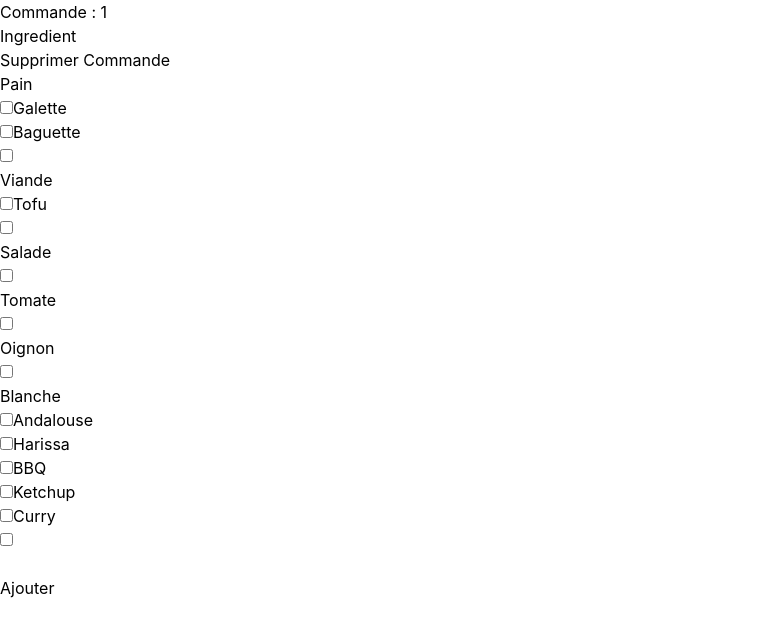
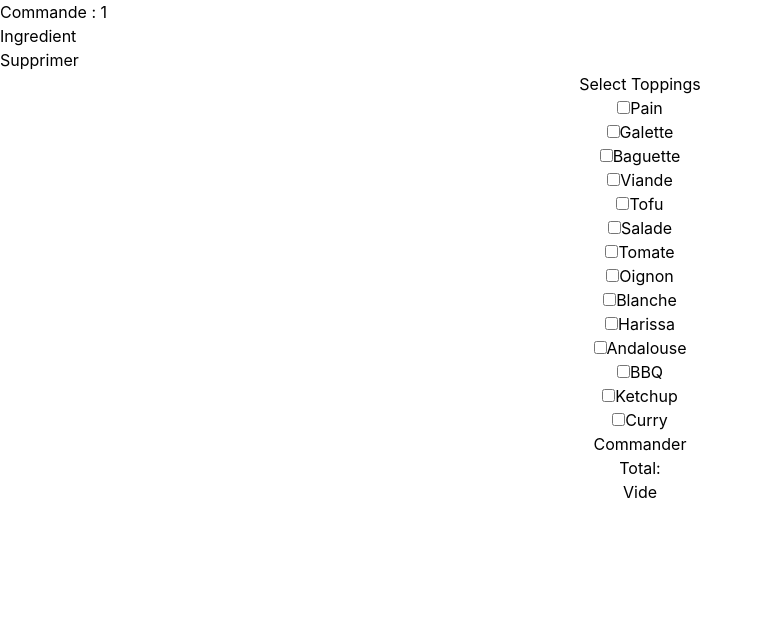
Before and after one commit to eri/magic-kebab, a React (Create React App) app: page / in a window 1280 px wide. Shown: the top 636 px of the page, without its empty margins (0-763 px from the left). Built offline with nearby package versions, Linux system fonts and the light colour scheme.

Commit message:
Restructuration of the architecture

```diff
--- a/src/KebabForm.js
+++ b/src/KebabForm.js
@@ -1,13 +1,14 @@
 import { useState } from "react";
-//import { pains, viandes, sauces, crudites } from "./orders";
+import { ingredients } from "./orders";
 
+/*
 function BurgerForm(props) {
   const [pain, setPain] = useState("");
   const [viande, setViande] = useState("");
   const [salade, setSalade] = useState("");
   const [tomate, setTomate] = useState("");
   const [oignon, setOignon] = useState("");
-  const [sauces, setSauces] = useState([""]);
+  const [sauces, setSauces] = useState("");
   const { onSubmit } = props;
 
   const handleSubmit = (event) => {
@@ -30,7 +31,7 @@ function BurgerForm(props) {
           type="checkbox"
           name="pain"
           value="Pain"
-          onChange={(e) => setPain(e.target.value)}
+          onClick={(e) => setPain(e.target.value)}
         />
         <label for="galette">Galette</label>
         <br />
@@ -38,7 +39,7 @@ function BurgerForm(props) {
           type="checkbox"
           name="galette"
           value="Galette"
-          onChange={(e) => setPain(e.target.value)}
+          defaultChecked={(e) => setPain(e.target.value)}
         />
         <label for="baguette">Baguette</label>
         <br />
@@ -46,7 +47,7 @@ function BurgerForm(props) {
           type="checkbox"
           name="baguette"
           value="Baguette"
-          onChange={(e) => setPain(e.target.value)}
+          onClick={(e) => setPain(e.target.value)}
         />
       </div>
       <div>
@@ -56,7 +57,7 @@ function BurgerForm(props) {
           type="checkbox"
           name="viande"
           value="Viande"
-          onChange={(e) => setViande(e.target.value)}
+          onClick={(e) => setViande(e.target.value)}
         />
         <label for="tofu">Tofu</label>
         <br />
@@ -64,7 +65,7 @@ function BurgerForm(props) {
           type="checkbox"
           name="tofu"
           value="Tofu"
-          onChange={(e) => setViande(e.target.value)}
+          onClick={(e) => setViande(e.target.value)}
         />
       </div>
       <div>
@@ -74,7 +75,7 @@ function BurgerForm(props) {
           type="checkbox"
           name="salade"
           value="Salade"
-          onChange={(e) => setSalade(e.target.value)}
+          onClick={(e) => setSalade(e.target.value)}
         />
       </div>
       <div>
@@ -84,7 +85,7 @@ function BurgerForm(props) {
           type="checkbox"
           name="tomate"
           value="Tomate"
-          onChange={(e) => setTomate(e.target.value)}
+          onClick={(e) => setTomate(e.target.value)}
         />
       </div>
       <div>
@@ -94,7 +95,7 @@ function BurgerForm(props) {
           type="checkbox"
           name="oignon"
           value="Oignon"
-          onChange={(e) => setOignon(e.target.value)}
+          onClick={(e) => setOignon(e.target.value)}
         />
       </div>
       <div>
@@ -104,7 +105,7 @@ function BurgerForm(props) {
           type="checkbox"
           name="blanche"
           value="Blanche"
-          onChange={(e) => setSauces([e.target.value])}
+          onClick={(e) => setSauces([e.target.value])}
         />
         <label for="andalouse">Andalouse</label>
         <br />
@@ -112,7 +113,7 @@ function BurgerForm(props) {
           type="checkbox"
           name="andalouse"
           value="Andalouse"
-          onChange={(e) => setSauces([e.target.value])}
+          onClick={(e) => setSauces([e.target.value])}
         />
         <label for="harissa">Harissa</label>
         <br />
@@ -120,7 +121,7 @@ function BurgerForm(props) {
           type="checkbox"
           name="harissa"
           value="Harissa"
-          onChange={(e) => setSauces([e.target.value])}
+          onClick={(e) => setSauces([e.target.value])}
         />
         <label for="BBQ">BBQ</label>
         <br />
@@ -128,7 +129,7 @@ function BurgerForm(props) {
           type="checkbox"
           name="BBQ"
           value="BBQ"
-          onChange={(e) => setSauces([e.target.value])}
+          onClick={(e) => setSauces([e.target.value])}
         />
         <label for="ketchup">Ketchup</label>
         <br />
@@ -136,7 +137,7 @@ function BurgerForm(props) {
           type="checkbox"
           name="ketchup"
           value="Ketchup"
-          onChange={(e) => setSauces([e.target.value])}
+          onClick={(e) => setSauces([e.target.value])}
         />
         <label for="curry">Curry</label>
         <br />
@@ -144,7 +145,7 @@ function BurgerForm(props) {
           type="checkbox"
           name="curry"
           value="Curry"
-          onChange={(e) => setSauces([e.target.value])}
+          onClick={(e) => setSauces([e.target.value])}
         />
       </div>
       <br />
@@ -152,5 +153,118 @@ function BurgerForm(props) {
     </form>
   );
 }
+*/
 
+function BurgerForm(props) {
+  let sauce = [""];
+  const [pain, setPain] = useState("");
+  const [viande, setViande] = useState("");
+  const [salade, setSalade] = useState("");
+  const [tomate, setTomate] = useState("");
+  const [oignon, setOignon] = useState("");
+  const [sauces, setSauces] = useState("Vide");
+  const [checkedState, setCheckedState] = useState(
+    new Array(ingredients.length).fill(false)
+  );
+  const { onSubmit } = props;
+
+  const handleOnChange = (position) => {
+    const updatedCheckedState = checkedState.map((item, index) =>
+      index === position ? !item : item
+    );
+
+    setCheckedState(updatedCheckedState);
+    const Finishedsauces = updatedCheckedState.reduce(
+      (sauce, currentState, index) => {
+        if (currentState === false) {
+          switch (ingredients[index].categorie) {
+            case "salade":
+              setSalade("");
+              break;
+            case "tomate":
+              setTomate("");
+              break;
+            case "oignon":
+              setOignon("");
+              break;
+            default:
+              console.log("aucun changement");
+          }
+        }
+        if (currentState === true) {
+          switch (ingredients[index].categorie) {
+            case "pains":
+              setPain(ingredients[index].name);
+              break;
+            case "viandes":
+              setViande(ingredients[index].name);
+              break;
+            case "salade":
+              setSalade(ingredients[index].name);
+              break;
+            case "tomate":
+              setTomate(ingredients[index].name);
+              break;
+            case "oignon":
+              setOignon(ingredients[index].name);
+              break;
+            case "sauces":
+              if (sauce.length < 2) {
+                setSauces((sauce = [...sauce, " " + ingredients[index].name]));
+              }
+              return sauce;
+            default:
+              console.log("aucun changement");
+          }
+          return sauce;
+        }
+        return sauce;
+      },
+      ""
+    );
+
+    setSauces(Finishedsauces);
+  };
+
+  const handleSubmit = (event) => {
+    event.preventDefault();
+    onSubmit({ pain, viande, salade, tomate, oignon, sauces });
+  };
+
+  return (
+    <div className="App">
+      <h3>Select Toppings</h3>
+      <ul className="toppings-sauce">
+        <form className="add-form" onSubmit={handleSubmit}>
+          {ingredients.map(({ name, categorie, image }, index) => {
+            return (
+              <li key={index}>
+                <div className="toppings-sauce-item">
+                  <div className="left-section">
+                    <input
+                      type="checkbox"
+                      id={`custom-checkbox-${index}`}
+                      name={name}
+                      value={name}
+                      checked={checkedState[index]}
+                      onChange={() => handleOnChange(index)}
+                    />
+                    <label htmlFor={`custom-checkbox-${index}`}>{name}</label>
+                  </div>
+                </div>
+              </li>
+            );
+          })}
+          <button type="submit">Commander</button>
+        </form>
+        <li>
+          <div className="toppings-sauce-item">
+            <div className="left-section">Total:</div>
+            <div className="right-section">{sauces}</div>
+          </div>
+        </li>
+      </ul>
+    </div>
+  );
+}
 export default BurgerForm;
--- a/src/KebabOrder.js
+++ b/src/KebabOrder.js
@@ -11,7 +11,7 @@ function KebabOrder(props) {
       <p>{kebab.oignon}</p>
       <p>{kebab.sauces}</p>
       <button className="title_block" onClick={() => deleteKebab(1)}>
-        Supprimer Commande
+        Supprimer
       </button>
     </div>
   );
--- a/src/orders.js
+++ b/src/orders.js
@@ -1,34 +1,28 @@
 export let currentOrder = {
   pain: null,
   viande: null,
-  sauces: [],
   salade: false,
   tomate: false,
   oignon: false,
+  sauces: [],
 };
 
-export let pains = [
-  { nom: "Pain", image: "https://..." },
-  { nom: "Galette", image: "https://..." },
-  { nom: "Baguette", image: "https://..." },
+export let ingredients = [
+  { name: "Pain", categorie: "pains", image: "https://..." },
+  { name: "Galette", categorie: "pains", image: "https://..." },
+  { name: "Baguette", categorie: "pains", image: "https://..." },
+
+  { name: "Viande", categorie: "viandes", image: "https://..." },
+  { name: "Tofu", categorie: "viandes", image: "https://..." },
+
+  { name: "Salade", categorie: "salade", image: "https://..." },
+  { name: "Tomate", categorie: "tomate", image: "https://..." },
+  { name: "Oignon", categorie: "oignon", image: "https://..." },
+
+  { name: "Blanche", categorie: "sauces", image: "https://..." },
+  { name: "Harissa", categorie: "sauces", image: "https://..." },
+  { name: "Andalouse", categorie: "sauces", image: "https://..." },
+  { name: "BBQ", categorie: "sauces", image: "https://..." },
+  { name: "Ketchup", categorie: "sauces", image: "https://..." },
+  { name: "Curry", categorie: "sauces", image: "https://..." },
 ];
-
-export let viandes = [
-  { nom: "Viande", image: "https://..." },
-  { nom: "Tofu", image: "https://..." },
-];
-
-export let crudites = [
-  { nom: "Salade", image: "https://..." },
-  { nom: "Tomate", image: "https://..." },
-  { nom: "Oignon", image: "https://..." },
-];
-
-export let sauces = [
-  { nom: "Blanche", image: "https://..." },
-  { nom: "Harissa", image: "https://..." },
-  { nom: "Andalouse", image: "https://..." },
-  { nom: "BBQ", image: "https://..." },
-  { nom: "Ketchup", image: "https://..." },
-  { nom: "Curry", image: "https://..." },
-];
```
